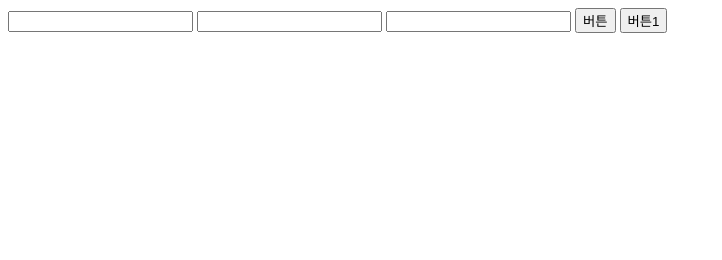
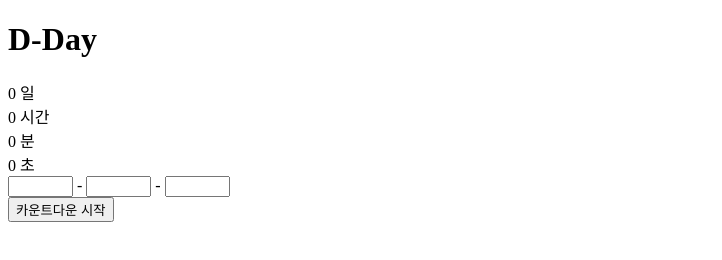
Before and after one commit to 2ma1995/frontend_bc, a plain HTML site: page D-Day_counter/index.html in a window 1280 px wide. Shown: the whole page, without its empty margins (0-722 px from the left). Drawn offline with Linux system fonts and the light colour scheme.

Commit message:
20240214

```diff
--- a/D-Day_counter/index.html
+++ b/D-Day_counter/index.html
@@ -4,13 +4,39 @@
     <meta charset="UTF-8" />
     <meta name="viewport" content="width=device-width, initial-scale=1.0" />
     <title>D-Day_counter</title>
+    <style>
+      /* body {
+      } */
+    </style>
     <script src="./main.js"></script>
   </head>
   <body>
-    <input id="target-year-input" class="target-input" />
-    <input id="target-month-input" class="target-input" />
-    <input id="target-date-input" class="target-input" />
-    <button onclick="dateFormMaker()">버튼</button>
-    <button onclick="counterMake()">버튼1</button>
+    <h1>D-Day</h1>
+    <div id="d-day-container">
+      <div class="d-day-child-container">
+        <span id="days">0</span>
+        <span>일</span>
+      </div>
+      <div class="d-day-child-container">
+        <span id="hours">0</span>
+        <span>시간</span>
+      </div>
+      <div class="d-day-child-container">
+        <span id="mins">0</span>
+        <span>분</span>
+      </div>
+      <div class="d-day-child-container">
+        <span id="sec">0</span>
+        <span>초</span>
+      </div>
+    </div>
+
+    <div id="target-selector">
+      <input id="target-year-input" class="target-input" size="5" /> -
+      <input id="target-month-input" class="target-input" size="5" /> -
+      <input id="target-date-input" class="target-input" size="5" />
+    </div>
+    <!-- <button onclick="dateFormMaker()">버튼</button> -->
+    <button onclick="counterMake()" id="start-btn">카운트다운 시작</button>
   </body>
 </html>
--- a/D-Day_counter/main.js
+++ b/D-Day_counter/main.js
@@ -2,12 +2,17 @@ const dateFormMaker = function () {
   const inputYear = document.querySelector(`#target-year-input`).value;
   const inputMonth = document.querySelector(`#target-month-input`).value;
   const inputDate = document.querySelector(`#target-date-input`).value;
-  console.log(inputYear, inputMonth, inputDate);
+
+  // const dateFormat = inputYear + `-` + inputMonth + `-` + inputDate;
+  const dateFormat = `${inputYear}-${inputMonth}-${inputDate}`;
+  // console.log(inputYear, inputMonth, inputDate);
+  return dateFormat;
 };
 
 const counterMake = function () {
+  const targetDateInput = dateFormMaker();
   const nowDate = new Date();
-  const targetDate = new Date(`2024-08-15`);
+  const targetDate = new Date(targetDateInput).setHours(0, 0, 0, 0);
   const remaining = (targetDate - nowDate) / 1000;
 
   const remainingDate = Math.floor(remaining / 3600 / 24);
@@ -17,3 +22,6 @@ const counterMake = function () {
 
   console.log(remainingDate, remainingHours, remainingMin, remainingsec);
 };
+/**
+ *
+ */
```
